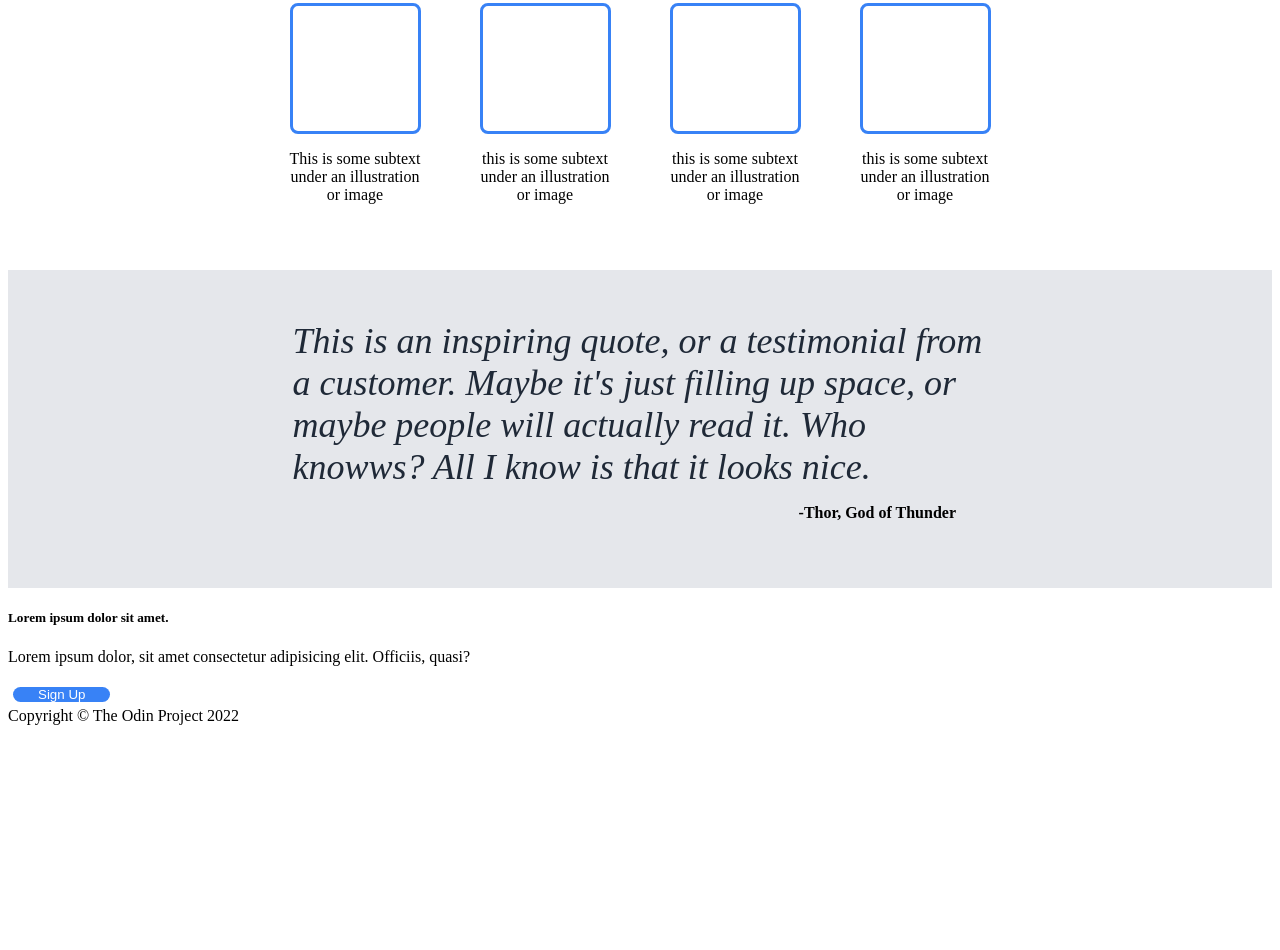
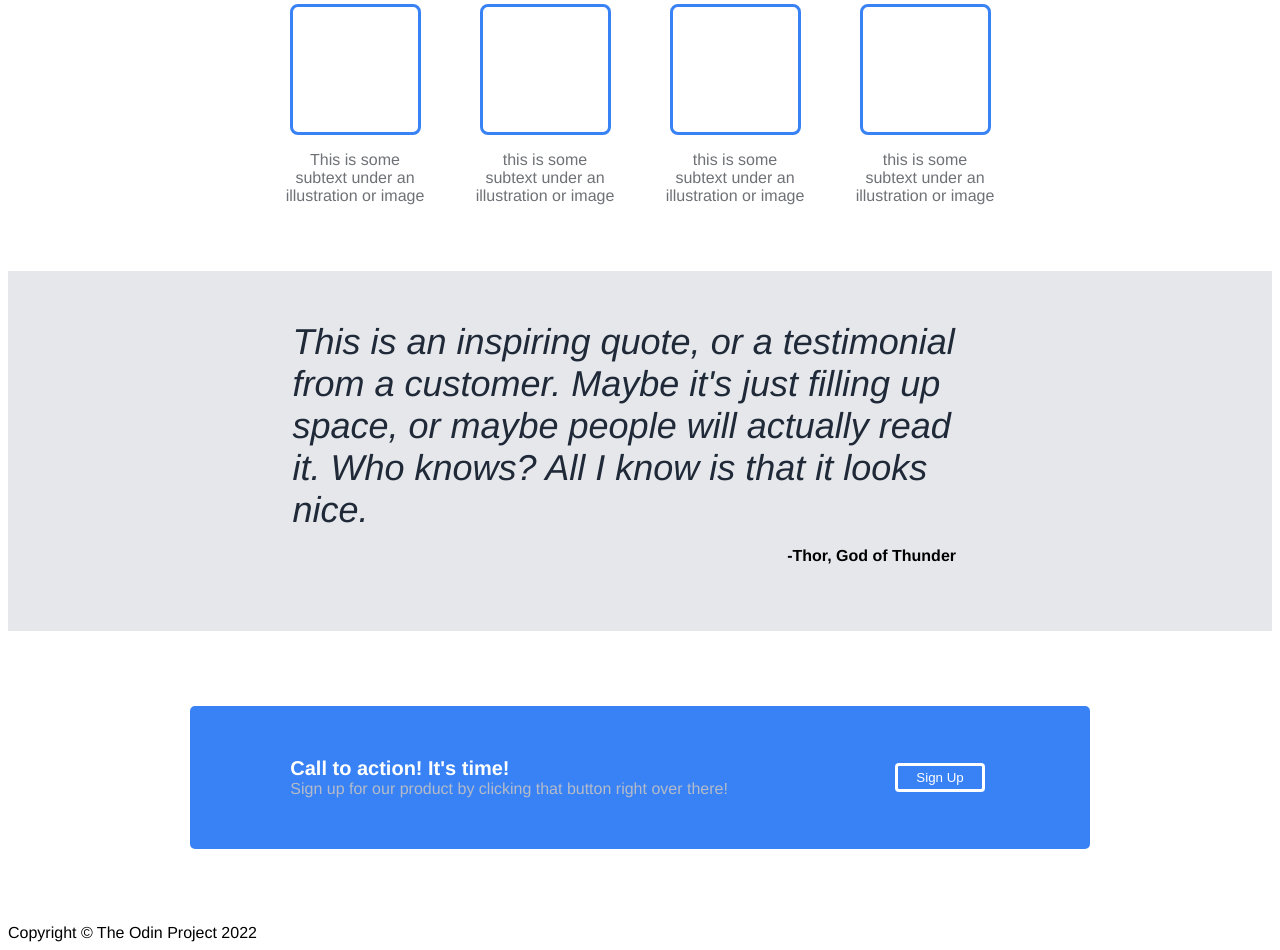
Before and after one commit to jaym9000/landing-page, a plain HTML site: page index.html in a window 1280 px wide. Shown: the part 601-1551 px from the top of the page. Before the commit the page ends 1334 px from the top, so only its background shows below. Drawn offline with Linux system fonts and the light colour scheme.

Commit message:
Last box before footer finished

```diff
--- a/index.html
+++ b/index.html
@@ -64,15 +64,20 @@
 
     <!-- Second last box before footer -->
     <div class="gray-box">
-        <p class="quote">This is an inspiring quote, or a testimonial from a customer. Maybe it's just filling up space, or maybe people will actually read it. Who knowws? All I know is that it looks nice.</p>
+        <p class="quote">This is an inspiring quote, or a testimonial from a customer. Maybe it's just filling up space, or maybe people will actually read it. Who knows? All I know is that it looks nice.</p>
         <p class="reference">-Thor, God of Thunder</p>
     </div>
 
     <!-- last box before footer -->
     <div class="last-box">
-        <h5>Lorem ipsum dolor sit amet.</h5>
-        <p>Lorem ipsum dolor, sit amet consectetur adipisicing elit. Officiis, quasi?</p>
-        <button>Sign Up</button>
+      <div class="middle-rectangle">
+        <div class="action-box">
+          <!-- <h5 class="action-height action-text">Call to action! It's time!</h5> -->
+          <p> <span class="action-text">Call to action! It's time!</span> <br>
+            <span class="action-color">Sign up for our product by clicking that button right over there!</span></p>
+        </div>
+        <button class="sign-up">Sign Up</button>
+      </div>
     </div>
 
     <!-- Footer -->
--- a/styles.css
+++ b/styles.css
@@ -10,6 +10,8 @@ body {
   flex-direction: column;
   justify-content: center;
   flex-basis: 75%;
+  font-family: Helvetica, Arial, sans-serif;
+  /* font-family: "Franklin Gothic Medium", "Arial Narrow", Arial, sans-serif; */
 }
 
 /* Header styling */
@@ -53,7 +55,7 @@ a:active {
   /* Top right 3 links */
   gap: 20px;
   font-size: 18px;
-  color: #e5e7eb;
+
   justify-content: flex-end;
 }
 
@@ -79,7 +81,7 @@ a:active {
 
 .hero-text {
   font-size: 18px;
-  color: #e5e7eb;
+  color: #b5bbc8;
 }
 .hero-main {
   font-size: 48px;
@@ -143,6 +145,7 @@ button {
   text-align: center;
   padding-bottom: 50px;
   padding-right: 50px;
+  color: #6e7176;
 }
 
 .box-1 {
@@ -162,6 +165,7 @@ button {
   text-align: center;
   padding-bottom: 50px;
   padding-right: 50px;
+  color: #6e7176;
 }
 
 .box-2 {
@@ -180,6 +184,7 @@ button {
   text-align: center;
   padding-bottom: 50px;
   padding-right: 50px;
+  color: #6e7176;
 }
 
 .box-3 {
@@ -197,6 +202,7 @@ button {
   width: 140px;
   text-align: center;
   padding-bottom: 50px;
+  color: #6e7176;
 }
 
 .box-4 {
@@ -233,3 +239,43 @@ button {
   font-weight: bold;
   padding-bottom: 50px;
 }
+
+/* Last box above footer */
+
+.last-box {
+  display: flex;
+  justify-content: center;
+  padding: 75px;
+}
+
+.middle-rectangle {
+  display: flex;
+  justify-content: center;
+  align-items: center;
+  background-color: #3882f6;
+  border-radius: 5px;
+  color: white;
+  padding: 5px 100px;
+}
+
+.action-box {
+  /* display: flex;
+  flex-direction: column; */
+  width: 600px;
+  padding: 30px 0px;
+}
+
+.sign-up {
+  border-radius: 4px;
+  border: solid white;
+  padding: 4px 18px;
+}
+
+.action-color {
+  color: #b5bbc8;
+}
+
+.action-text {
+  font-size: 20px;
+  font-weight: 800;
+}
```
